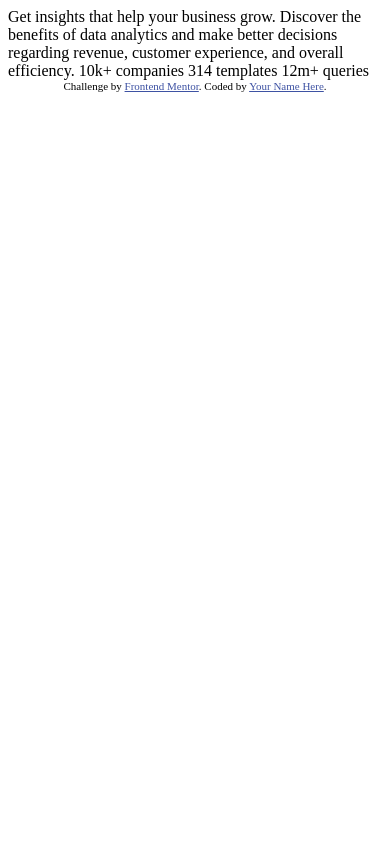
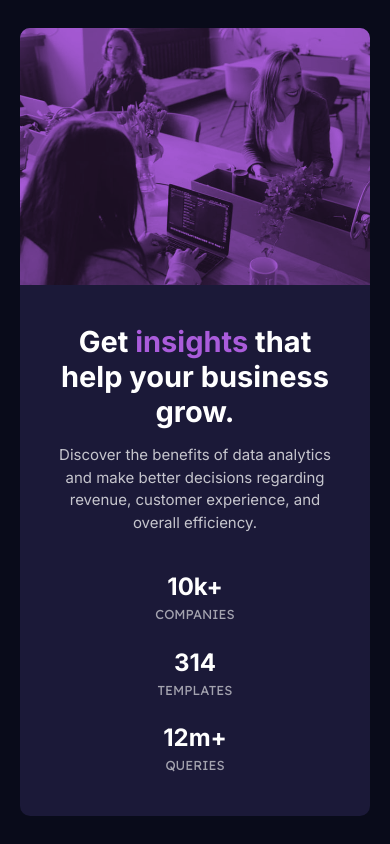
Before and after one commit to MariusHor/Stats-preview-card-component, a plain HTML site: page index.html in a window 390 px wide. Drawn offline with Linux system fonts and the light colour scheme.

Commit message:
made the first part of the project, the mobile version

```diff
--- /dev/null
+++ b/css/style.css
@@ -0,0 +1,174 @@
+/*-----------------------------------*\
+ * #CUSTOM PROPERTY
+\*-----------------------------------*/
+
+:root {
+    /*COLORS - PRIMARY*/
+    --clr-main-bg: hsl(233, 47%, 7%);
+    --clr-card-bg: hsl(244, 38%, 16%);
+    --clr-accent: hsl(277, 64%, 61%);
+    /*COLORS - NEUTRAL*/
+    --clr-main-p: hsla(0, 0%, 100%, 0.75);
+    --clr-stat-h: hsla(0, 0%, 100%, 0.6);
+    --clr-white: hsl(0, 0%, 100%);
+    /* TYPOGRAPHY */
+    --fs-body: 1.5rem;
+    --ff-primary: 'Inter', sans-serif;
+    --ff-secondary: 'Lexend Deca', sans-serif;
+    --fw-400: 400;
+    --fw-700: 700;
+    /*BORDERS*/
+    --border-radius: 1rem;
+}
+
+/*-----------------------------------*\
+ * #RESET
+\*-----------------------------------*/
+
+/* Box sizing rules */
+html {
+    box-sizing: border-box;
+    font-size: 62.5%;
+}
+
+*, *::before, *::after{
+    box-sizing: inherit;
+}
+
+/* Remove default margin */
+body,
+h1,
+h2,
+h3,
+h4,
+p,
+figure,
+blockquote,
+dl,
+dd {
+  margin: 0;
+}
+
+/* Remove list styles on ul, ol elements with a list role, which suggests default styling will be removed */
+ul[role='list'],
+ol[role='list'] {
+  list-style: none;
+}
+
+/* Set core root defaults */
+html:focus-within {
+  scroll-behavior: smooth;
+}
+
+/* Set core body defaults */
+body {
+  min-height: 100vh;
+  text-rendering: optimizeSpeed;
+  line-height: 1.5;
+}
+
+/* A elements that don't have a class get default styles */
+a:not([class]) {
+  text-decoration-skip-ink: auto;
+}
+
+/* Make images easier to work with */
+img,
+picture {
+  max-width: 100%;
+  display: block;
+}
+
+/* Inherit fonts for inputs and buttons */
+input,
+button,
+textarea,
+select {
+  font: inherit;
+}
+
+/* Remove all animations, transitions and smooth scroll for people that prefer not to see them */
+@media (prefers-reduced-motion: reduce) {
+  html:focus-within {
+   scroll-behavior: auto;
+  }
+
+  *,
+  *::before,
+  *::after {
+    animation-duration: 0.01ms !important;
+    animation-iteration-count: 1 !important;
+    transition-duration: 0.01ms !important;
+    scroll-behavior: auto !important;
+  }
+}
+
+body {
+    font-family: var(--ff-primary);
+    font-size: var(--fs-body);
+    font-weight: var(--fw-400);
+    background: var(--clr-main-bg);
+}
+
+.main {
+    min-height: 100vh;
+    display: flex;
+    justify-content: center;
+    align-items: center;
+    padding: 0 2rem;
+}
+
+.card {
+    background: var(--clr-card-bg);
+    border-radius: var(--border-radius);
+    overflow: hidden;
+    max-width: 35rem;
+}
+
+.card__hero {
+    background: var(--clr-accent);
+}
+
+.card__img {
+    mix-blend-mode: multiply;
+    opacity: 0.85;
+}
+
+.card__content {
+    padding: 4rem 3.2rem;
+    text-align: center;
+    display: grid;
+    gap: 2rem;
+}
+
+.card__details {
+    margin-bottom: 1.5rem;
+}
+
+.card__header {
+    color: var(--clr-white);
+    margin-bottom: 1.5rem;
+    line-height: 1.2;
+    font-size: 2.9rem;
+}
+
+.card__accent {
+    color: var(--clr-accent);
+}
+
+.card__description {
+    color: var(--clr-main-p);
+}
+
+.stats__value {
+    color: var(--clr-white);
+    font-size: 2.4rem;
+    font-weight: var(--fw-700);
+}
+
+.stats__type {
+    color: var(--clr-stat-h);
+    text-transform: uppercase;
+    font-family: var(--ff-secondary);
+    font-size: 1.3rem;
+}
--- a/index.html
+++ b/index.html
@@ -1,33 +1,41 @@
 <!DOCTYPE html>
 <html lang="en">
   <head>
+    <title>Frontend Mentor | Stats preview card component</title>
     <meta charset="UTF-8">
     <meta name="viewport" content="width=device-width, initial-scale=1.0"> <!-- displays site properly based on user's device -->
-
     <link rel="icon" type="image/png" sizes="32x32" href="./images/favicon-32x32.png">
-
-  <title>Frontend Mentor | Stats preview card component</title>
-
-  <!-- Feel free to remove these styles or customise in your own stylesheet 👍 -->
-  <style>
-    .attribution { font-size: 11px; text-align: center; }
-    .attribution a { color: hsl(228, 45%, 44%); }
-  </style>
+    <link rel="stylesheet" href="./css/style.css">
+    <link rel="preconnect" href="https://fonts.googleapis.com">
+    <link rel="preconnect" href="https://fonts.gstatic.com" crossorigin>
+    <link href="https://fonts.googleapis.com/css2?family=Inter:wght@400;700&family=Lexend+Deca&display=swap" rel="stylesheet">
   </head>
   <body>
-
-  Get insights that help your business grow.
-
-  Discover the benefits of data analytics and make better decisions regarding revenue, customer
-  experience, and overall efficiency.
-
-  10k+ companies
-  314 templates
-  12m+ queries
-
-  <div class="attribution">
-    Challenge by <a href="https://www.frontendmentor.io?ref=challenge" target="_blank">Frontend Mentor</a>.
-    Coded by <a href="#">Your Name Here</a>.
+    <main class="main">
+      <div class="card">
+        <div class="card__hero">
+          <img src="./images/image-header-mobile.jpg" alt="" class="card__img">
         </div>
+        <div class="card__content">
+          <div class="card__details">
+            <h1 class="card__header">Get <span class="card__accent">insights</span> that help your business grow.</h1>
+            <p class="card__description"> Discover the benefits of data analytics and make better decisions regarding revenue, customer
+              experience, and overall efficiency.</p>
+          </div>
+          <div class="stats">
+            <p class="stats__value">10k+</p>
+            <p class="stats__type">companies</p>
+          </div>
+          <div class="stats">
+            <p class="stats__value">314</p>
+            <p class="stats__type">templates</p>
+          </div>
+          <div class="stats">
+            <p class="stats__value">12m+</p>
+            <p class="stats__type">queries</p>
+          </div>
+        </div>
+      </div>
+    </main>
   </body>
 </html>
```
Lines whose indentation alone changed are shown as unchanged.
